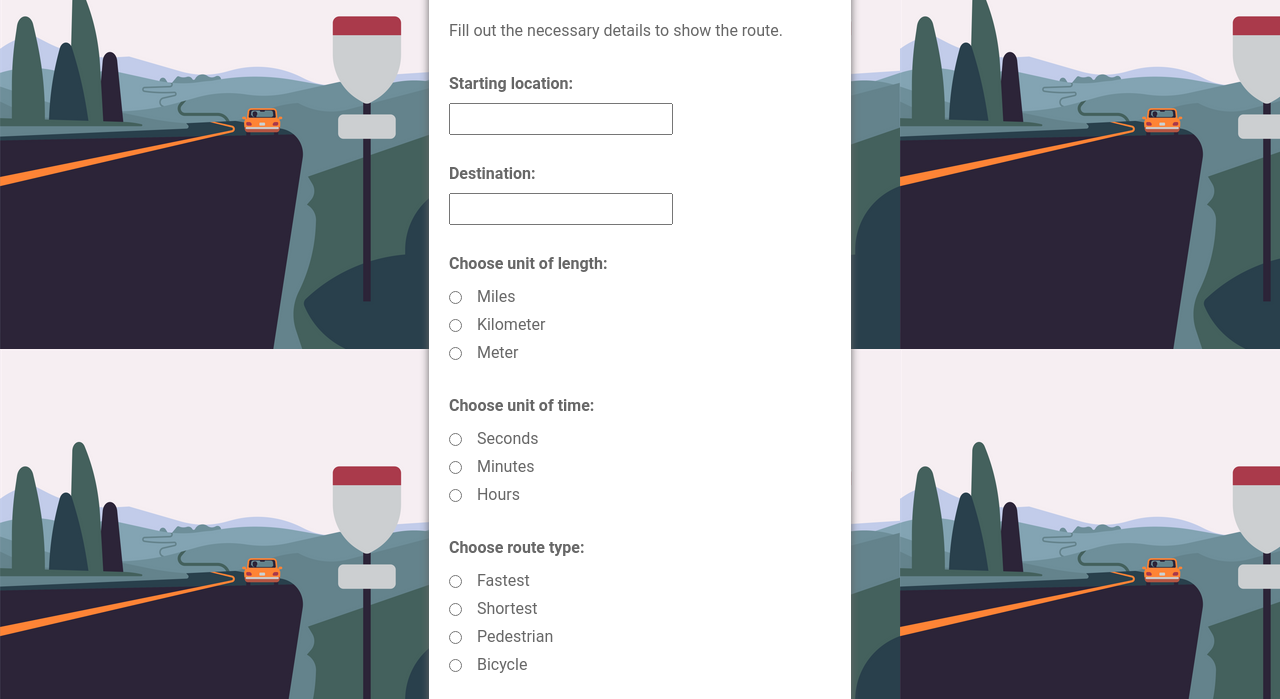
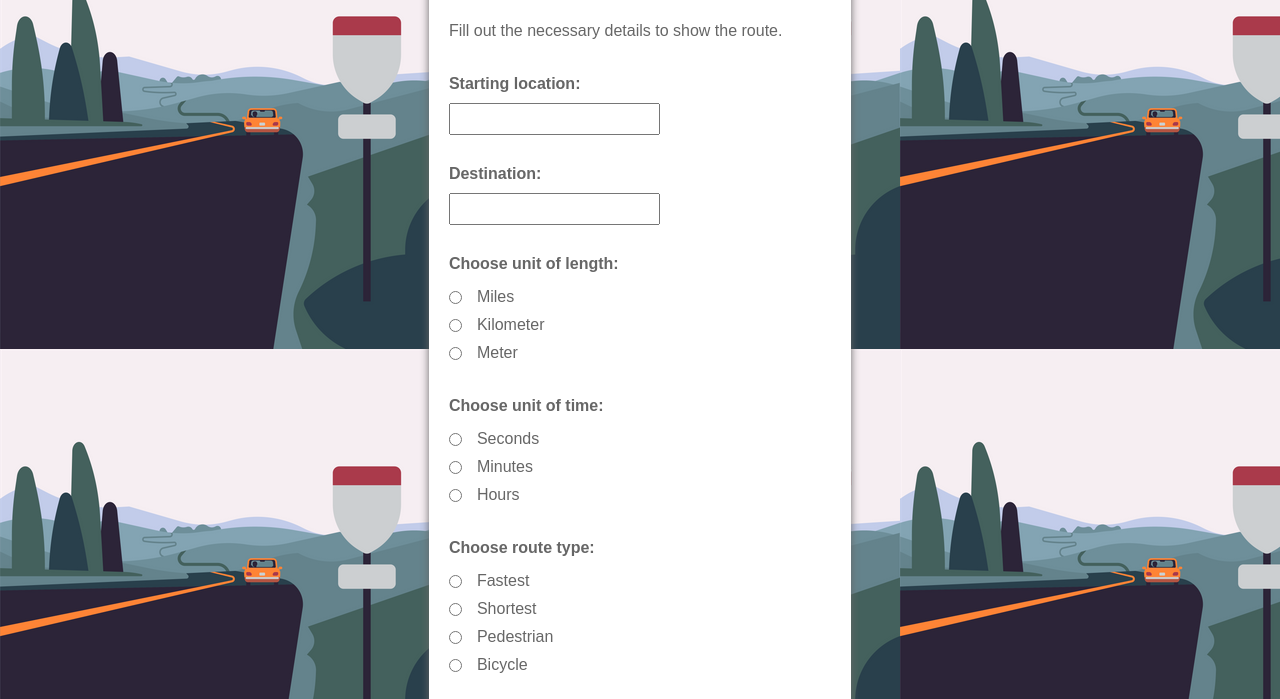
Before and after one commit to abcdalistan/Mapquest, a plain HTML site: page web_mapquest.html in a window 1280 px wide. Shown: the part 101-800 px from the top of the page. Drawn offline with Linux system fonts and the light colour scheme.

Commit message:
html files

```diff
--- a/web_mapquest.html
+++ b/web_mapquest.html
@@ -11,7 +11,7 @@
       padding: 0;
       margin: 0;
       outline: none;
-      font-family: Roboto, Arial, sans-serif;
+      font-family: Arial, Helvetica, sans-serif;
       font-size: 16px;
       color: #666;
       line-height: 28px;
```
